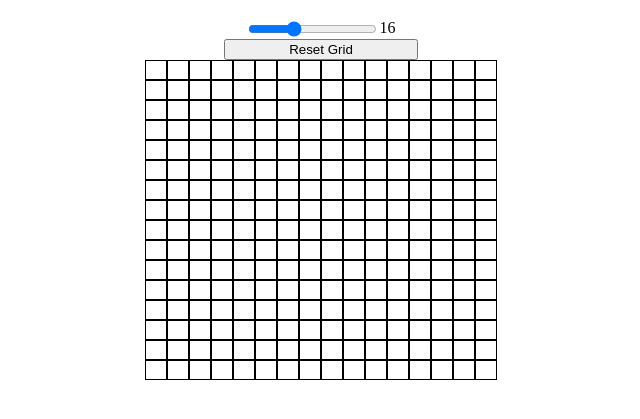
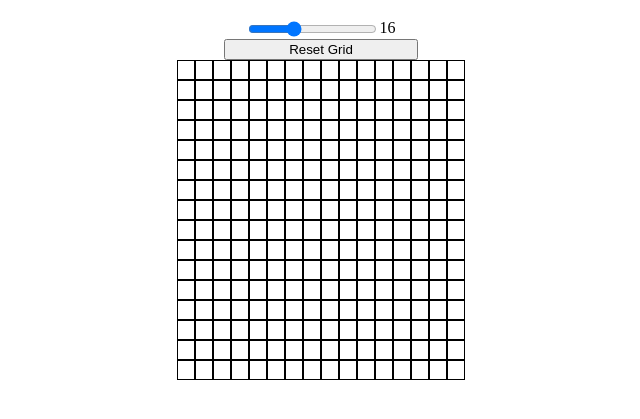
Before and after one commit to bytorbrynden/MyOdinProjects, a plain HTML site: page foundations-etch-a-sketch/index.html in a window 1280 px wide. Shown: the part 61-480 px from the top of the page, without its empty margins (319-959 px from the left). Drawn offline with Linux system fonts and the light colour scheme.

Commit message:
[EtchASketch] Random css change
Everything still looks exactly the same I promise.

```diff
--- a/foundations-etch-a-sketch/main.css
+++ b/foundations-etch-a-sketch/main.css
@@ -32,11 +32,13 @@ body {
     flex-direction: row;
     flex-wrap: wrap;
     justify-content: center;
+    align-self: center;
+    width: 70vw;
 }
 
 #grid .gridCol {
     display: flex;
     justify-content: center;
     border: black solid 1px;
-    width: 20px;
+    width: 1em;
 }
```
